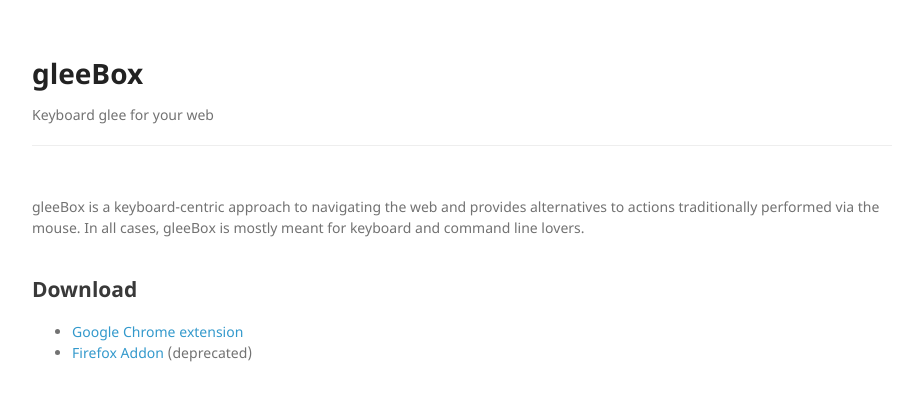
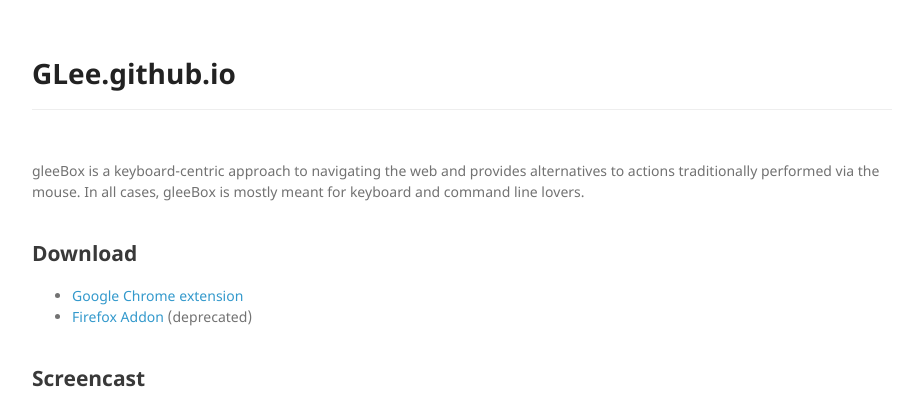
Before and after one commit to stubbsgls/GLee.github.io, a Jekyll site: the page built from index.md, in a window 1280 px wide, cut to the strip 0-406 px from the top of the page. Shown: the whole strip, without its empty margins (178-1088 px from the left). Built offline with Jekyll 4.4.1, drawn with Linux system fonts in a browser that asks for light colours; the repository's description, which GitHub fills in, is left out.

Commit message:
Update _config.yml

```diff
--- a/_config.yml
+++ b/_config.yml
@@ -1,7 +1,3 @@
-title: gleeBox
-description: Keyboard glee for your web
-show_downloads: false
-google_analytics:
-theme:
-
 theme: jekyll-theme-architect
+Title: The Stubbsgls Experimental Program
+Decription: A playground for learning new skills
```
